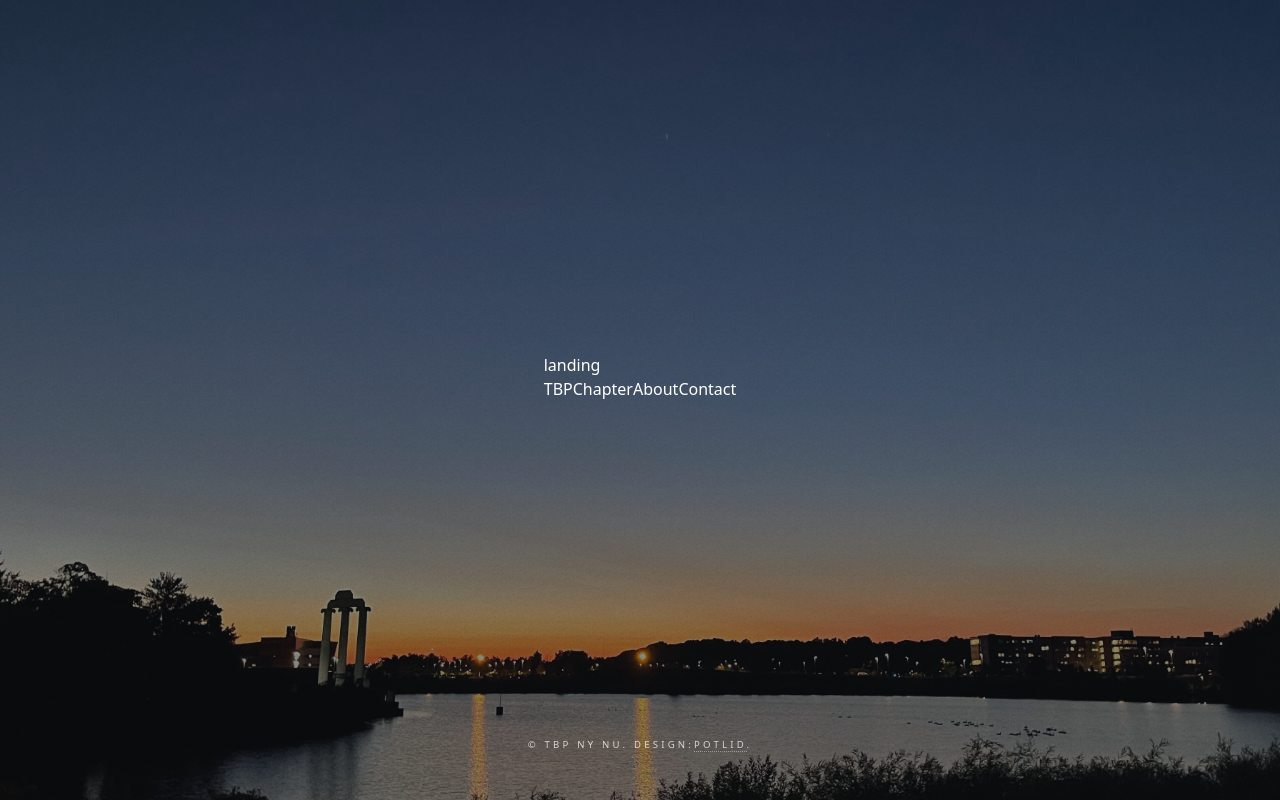
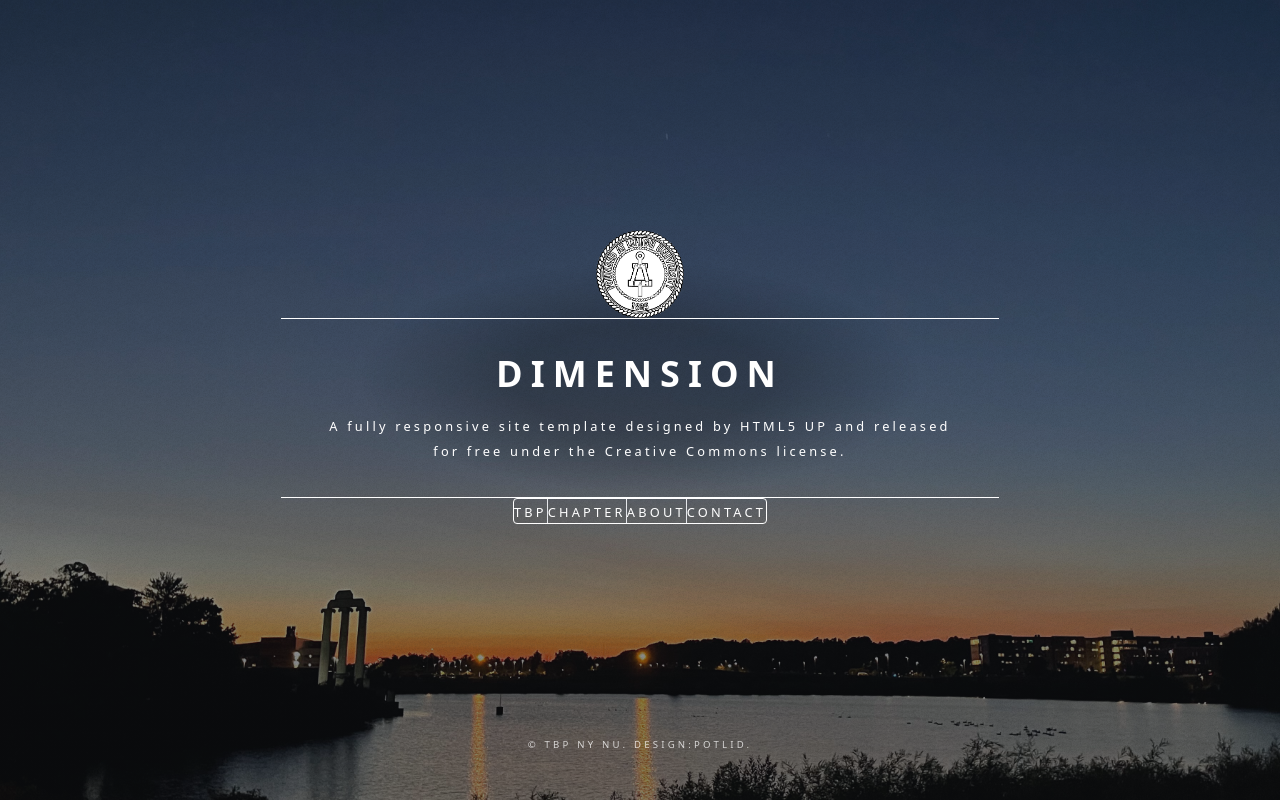
Before and after one commit to PotLid/tbp-ny-nu, a Next.js app: page / in a window 1280 px wide. Built offline with nearby package versions, Linux system fonts and the light colour scheme.

Commit message:
finish landing

```diff
--- a/components/Footer/footer.tsx
+++ b/components/Footer/footer.tsx
@@ -1,3 +1,5 @@
+import {anchorClass} from "@/styles/styles";
+
 export default function Footer({}) {
 
     return(
@@ -5,7 +7,7 @@ export default function Footer({}) {
             <p className="tracking-[.2rem] text-[.6rem] opacity-75 uppercase">
                 &copy; TBP NY NU. Design:
                 <a
-                    className="border-b border-b-white/50 border-dotted transition duration-200 ease-in-out hover:border-b-transparent"
+                    className={anchorClass}
                     href="https://potlid.dev"
                     target="_blank"
                     rel="noopener noreferrer"
--- a/components/nav.tsx
+++ b/components/nav.tsx
@@ -1,13 +1,24 @@
 import Link from "next/link";
+import {globalClass, linkClass} from "@/styles/styles";
 
 export function NavBar({}){
 
     return (
-        <nav>
-            <Link href="/tbp">TBP</Link>
-            <Link href="/chapter">Chapter</Link>
-            <Link href="/about">About</Link>
-            <Link href="/contact">Contact</Link>
+        <nav className={`${globalClass}`}>
+            <ul className="flex border border-white/100 rounded">
+                <li>
+                    <Link className={linkClass} href="/tbp">TBP</Link>
+                </li>
+                <li className="border-l">
+                    <Link className={linkClass} href="/chapter">Chapter</Link>
+                </li>
+                <li className="border-l">
+                    <Link className={linkClass} href="/about">About</Link>
+                </li>
+                <li className="border-l">
+                    <Link className={linkClass} href="/contact">Contact</Link>
+                </li>
+            </ul>
         </nav>
     )
 }
--- a/pages/index.tsx
+++ b/pages/index.tsx
@@ -1,14 +1,33 @@
 import {MainLayout} from "@/components/layout";
 import {NavBar} from "@/components/nav";
 import Footer from "@/components/Footer/footer";
+import {globalClass} from "@/styles/styles";
+
+import Image from "next/image";
+
+import tbpLogo from './logo-bg.png';
 
 export default function Home() {
+
     return (
         <MainLayout className="relative z-10">
-            <div className="relative">
-                landing
+            <header className="relative flex flex-col items-center max-w-full text-center" style={{backgroundImage: "radial-gradient(rgba(0,0,0,0.25) 25%, rgba(0,0,0,0) 55%)"}}>
+                <div className="w-[5.5rem] h-[5.5rem] leading-[5.5rem] order border-white rounded-full">
+                    <Image src={tbpLogo} alt="Tau Beta Pi Logo" />
+                </div>
+                <div className={`max-w-full border-solid border-white border-y ${globalClass}`}>
+                    <div className="px-12 py-8 max-h-[40rem] overflow-hidden">
+                        <h1 className="text-4xl font-semibold mb-4 leading-[1.3] tracking-[.5rem] uppercase">
+                            Dimension
+                        </h1>
+                        <p className="text-[.8rem] leading-[2] tracking-[.2rem]">
+                            A fully responsive site template designed by <a href="https://html5up.net">HTML5 UP</a> and released<br />
+                            for free under the <a href="https://html5up.net/license">Creative Commons</a> license.
+                        </p>
+                    </div>
+                </div>
                 <NavBar/>
-            </div>
+            </header>
             <Footer/>
         </MainLayout>
     )
--- /dev/null
+++ b/styles/styles.ts
@@ -0,0 +1,3 @@
+export const anchorClass: string = "border-b border-b-white/50 border-dotted transition duration-200 ease-in-out hover:border-b-transparent"
+export const globalClass: string = "relative mt-[3.5rem] before:content-[''] before:block before:absolute before:top-[calc(-3.5rem_-_1px)] before:left-[calc(50%_-_1px)] before:w-px before:h-[calc(3.5rem_+_1px)] before:bg-white"
+export const linkClass: string = "block text-center min-w-[7.5rem] h-[2.75rem] leading-[2.75rem] py-0 pr-5 pl-[1.45rem] uppercase tracking-[.2rem] text-[.8rem] transition duration-200 ease-in-out hover:bg-[rgba(255,255,255,0.075)]"
```
Also changed, not shown: pages/logo-bg.png (added).
